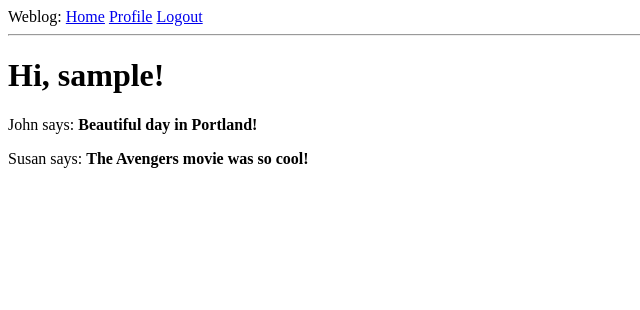
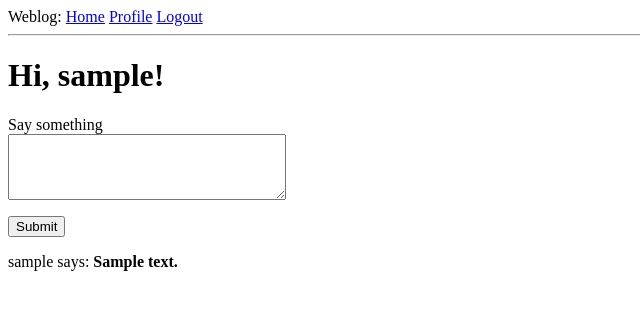
Before and after one commit to maartenx01/weblog, a Flask app: page / in a window 1280 px wide. Shown: the top 310 px of the page, without its empty margins (0-640 px from the left). Run offline with Flask 2, Linux system fonts and the light colour scheme; a user stored in the database is signed in; tables that the repository leaves empty hold one stand-in row (values such as "Sample post").

Commit message:
blog posts

```diff
--- a/app/forms.py
+++ b/app/forms.py
@@ -43,3 +43,8 @@ class EditProfileForm(FlaskForm):
             user = User.query.filter_by(username=self.username.data).first()
             if user is not None:
                 raise ValidationError('Please use a different username.')
+
+class PostForm(FlaskForm):
+    post = TextAreaField('Say something', validators=[
+        DataRequired(), Length(min=1, max=140)])
+    submit = SubmitField('Submit')
--- a/app/routes.py
+++ b/app/routes.py
@@ -11,6 +11,8 @@ from app import db
 from app.forms import RegistrationForm
 from datetime import datetime
 from app.forms import EditProfileForm
+from app.forms import PostForm
+from app.models import Post
 
 @app.before_request
 def before_request():
@@ -18,22 +20,19 @@ def before_request():
         current_user.last_seen = datetime.utcnow()
         db.session.commit()
 
-@app.route('/')
-@app.route('/index')
+@app.route('/', methods=['GET', 'POST'])
+@app.route('/index', methods=['GET', 'POST'])
 @login_required
 def index():
-    user = {'username': 'evangelist'}
-    posts = [
-        {
-            'author': {'username': 'John'},
-            'body': 'Beautiful day in Portland!'
-        },
-        {
-            'author': {'username': 'Susan'},
-            'body': 'The Avengers movie was so cool!'
-        }
-    ]
-    return render_template('index.html', title='Home Page', posts=posts)
+    form = PostForm()
+    if form.validate_on_submit():
+        post = Post(body=form.post.data, author=current_user)
+        db.session.add(post)
+        db.session.commit()
+        flash('Your post is now live!')
+        return redirect(url_for('index'))
+    posts = current_user.followed_posts().all()
+    return render_template('index.html', title='Home Page', form=form, posts=posts)
 
 @app.route('/login', methods=['GET','POST'])
 def login():
--- a/app/templates/index.html
+++ b/app/templates/index.html
@@ -2,7 +2,20 @@
 
 {% block content %}
     <h1>Hi, {{ current_user.username }}!</h1>
+    <form action="" method="post">
+        {{ form.hidden_tag() }}
+        <p>
+            {{ form.post.label }}<br>
+            {{ form.post(cols=32, rows=4) }}
+            {% for error in form.post.errors %}
+            <span style="color: red;">[{{ error }}]</span>
+            {% endfor %}
+        </p>
+        <p>{{ form.submit() }}</p>
+    </form>
     {% for post in posts %}
-    <div><p>{{ post.author.username }} says: <b>{{ post.body }}</b></p></div>
+    <p>
+        {{ post.author.username }} says: <b>{{ post.body }}</b>
+    </p>
     {% endfor %}
 {% endblock %}
```
Also changed, not shown: app.db, 1 other file.
